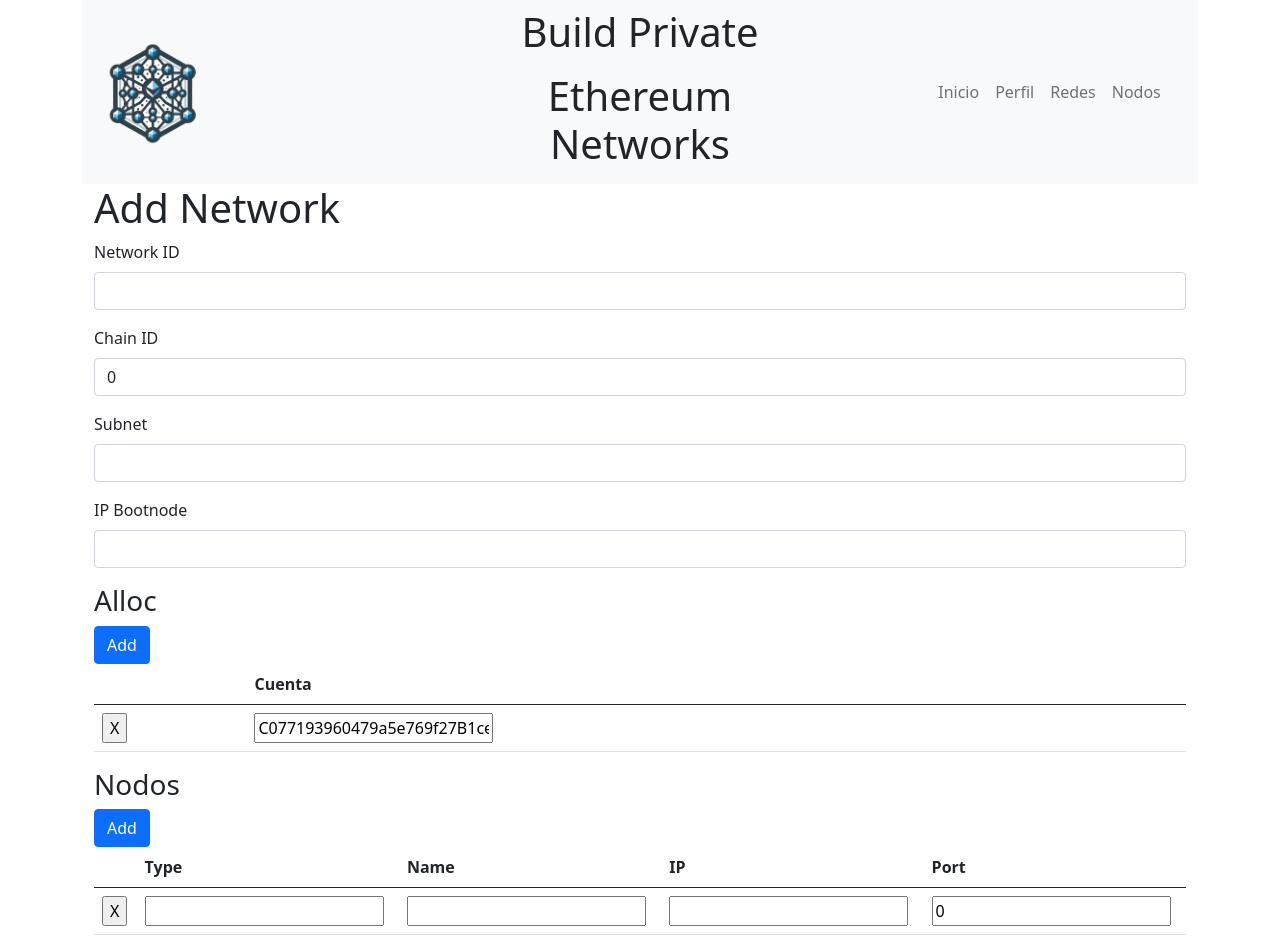
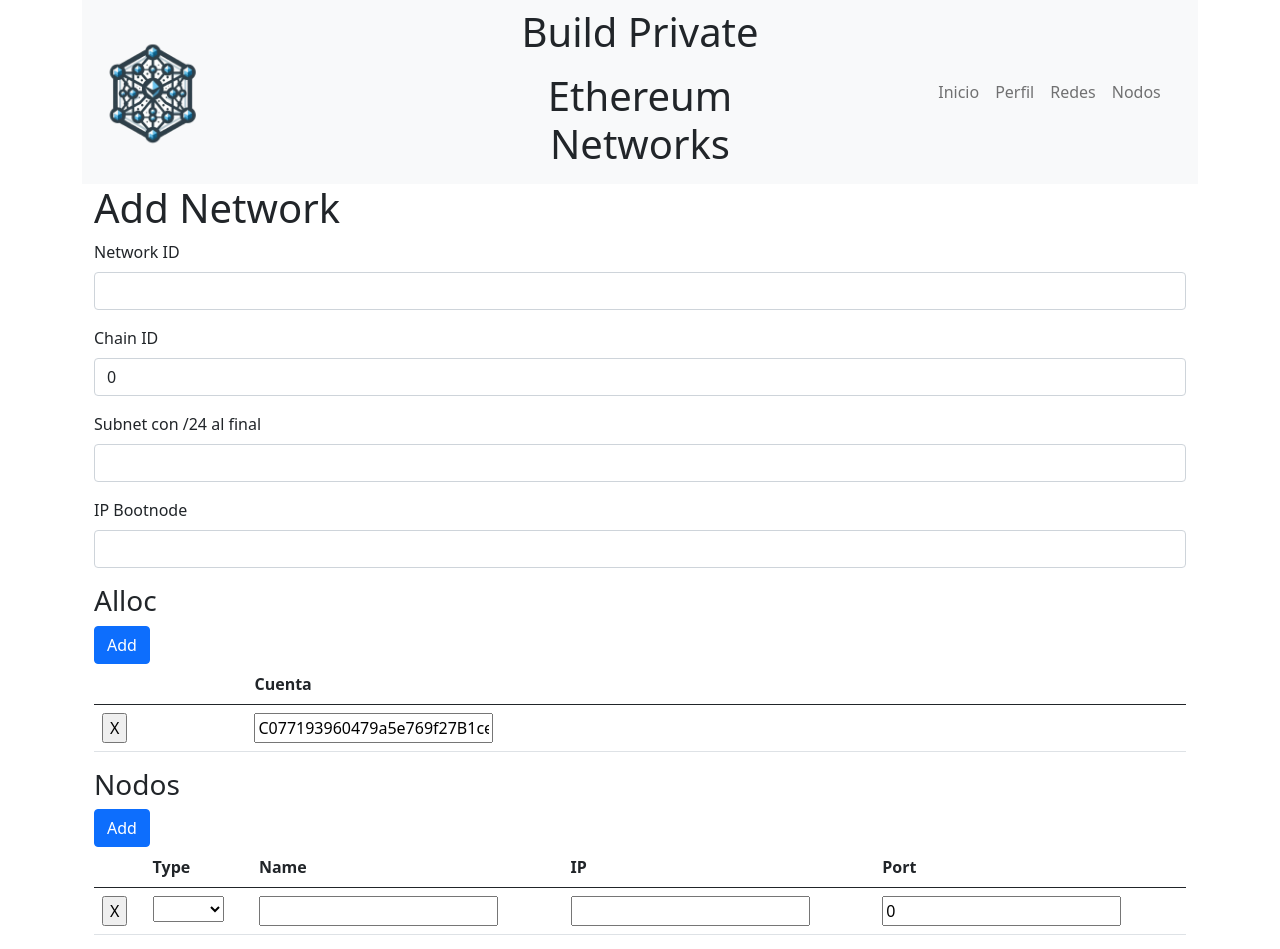
Before and after one commit to codecrypto-academy/pfm-web2.5-feb24-1, a React (Vite) app in the folder front/: page /newchain in a window 1280 px wide. Shown: the top 949 px of the page. Built offline with nearby package versions, Linux system fonts and the light colour scheme.

Commit message:
newchain

```diff
--- a/front/src/components/NewChain.jsx
+++ b/front/src/components/NewChain.jsx
@@ -104,7 +104,7 @@
         />
         <InputText
           name="subnet"
-          label="Subnet"
+          label="Subnet con /24 al final"
           help="Subnet"
           register={register}
         />
@@ -177,8 +177,12 @@
                     />
                   </td>
                   <td>
-                    <input {...register(`nodos.${index}.type`)} />
-                  </td>
+                    <select {...register(`nodos.${index}.type`)}>
+                        <option value="rpc">RPC</option>
+                        <option value="signer">Signer</option>
+                        <option value="miner">Miner</option>
+                    </select>
+                </td>
                   <td>
                     <input {...register(`nodos.${index}.name`)} />
                   </td>
```
Also changed, not shown: 1 other file (tests, documents, lock files or other folders).
